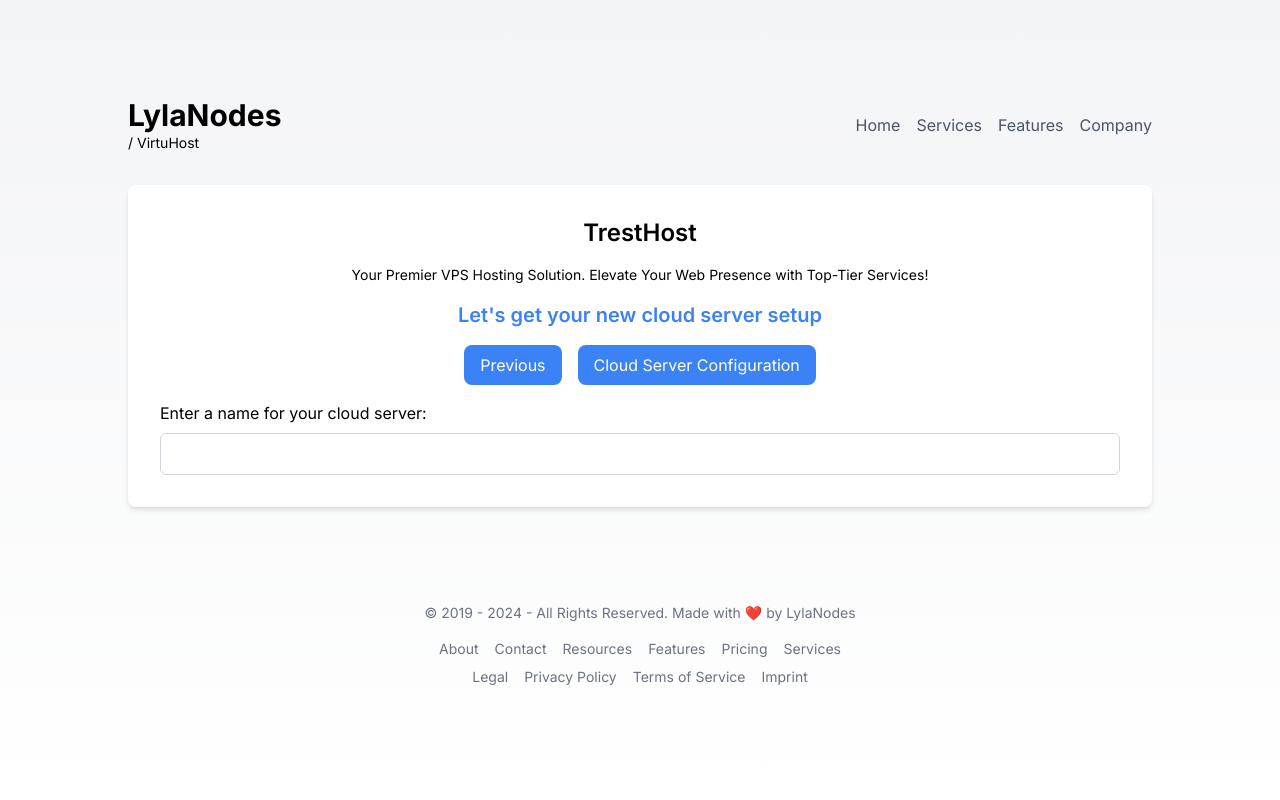
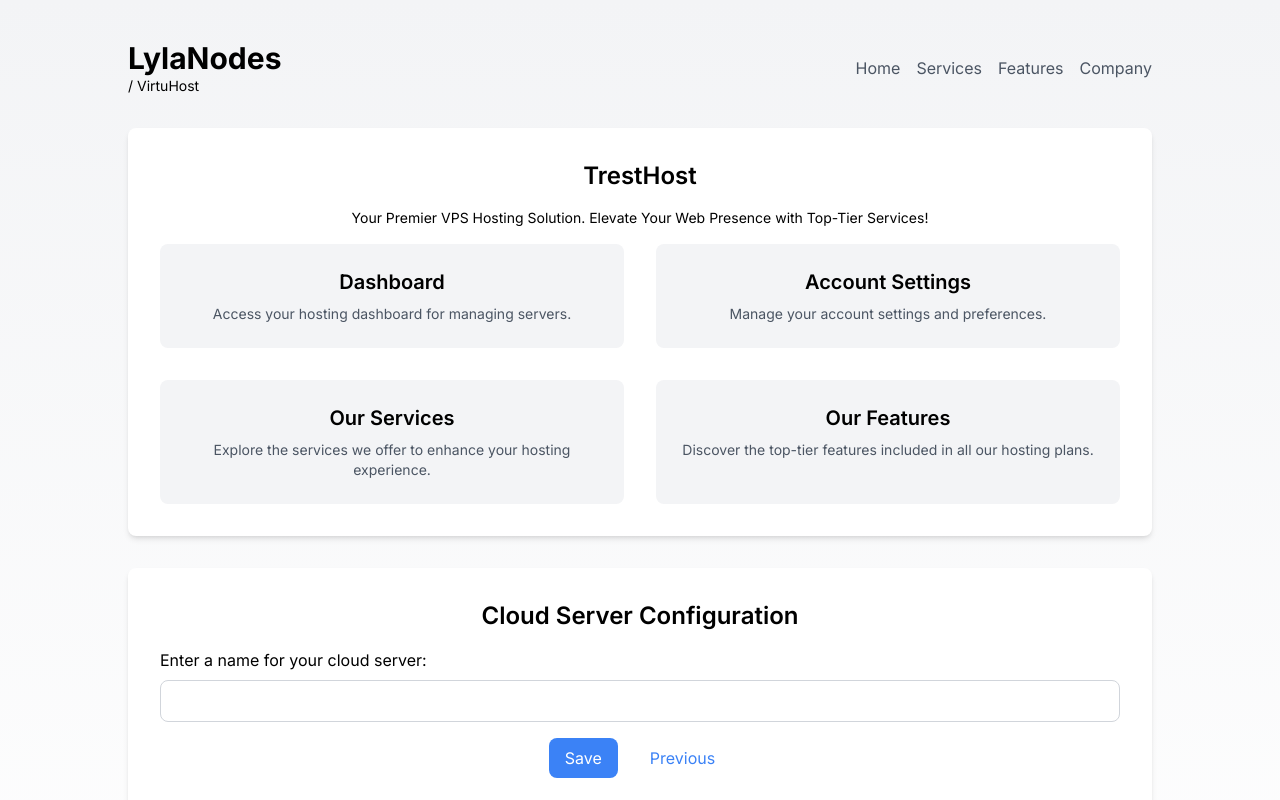
Before and after one commit to vekalmao/vpswebsite, a Next.js app: page / in a window 1280 px wide. Both pictures are taken after a click on the button "Create Cloud Server". Shown: the top 800 px of the page. Built offline with nearby package versions, Linux system fonts and the light colour scheme.

Commit message:
Update page.tsx

```diff
--- a/app/page.tsx
+++ b/app/page.tsx
@@ -1,19 +1,12 @@
-import React from 'react'; // Import React
+import React from 'react';
 
 export default function Home() {
-  const [step, setStep] = React.useState(1); // State to manage steps
+  const [step, setStep] = React.useState(1);
 
-  // Function to handle clicking "Create Cloud Server" button
   const handleCreateCloud = () => {
-    setStep(2); // Proceed to step 2
+    setStep(2);
   };
 
-  // Function to handle clicking "Previous" button
-  const handlePrevious = () => {
-    setStep(1); // Go back to step 1
-  };
-
-  // Rendering based on step
   return (
     <main className="flex flex-col items-center justify-center min-h-screen p-10 bg-gradient-to-b from-gray-100 to-white dark:from-gray-800 dark:to-gray-900">
       {/* Header */}
@@ -36,30 +29,52 @@ export default function Home() {
       <section className="w-full max-w-5xl bg-white rounded-lg p-8 shadow-md mb-8 text-center">
         <h2 className="text-2xl font-semibold mb-4">TrestHost</h2>
         <p className="text-sm mb-4">Your Premier VPS Hosting Solution. Elevate Your Web Presence with Top-Tier Services!</p>
+        <div className="grid grid-cols-2 gap-8">
+          <a href="#" className="bg-gray-100 rounded-lg p-6 hover:bg-gray-200 transition duration-300">
+            <h3 className="text-xl font-semibold mb-2">Dashboard</h3>
+            <p className="text-sm text-gray-600">Access your hosting dashboard for managing servers.</p>
+          </a>
+          <a href="#" className="bg-gray-100 rounded-lg p-6 hover:bg-gray-200 transition duration-300">
+            <h3 className="text-xl font-semibold mb-2">Account Settings</h3>
+            <p className="text-sm text-gray-600">Manage your account settings and preferences.</p>
+          </a>
+          <a href="#" className="bg-gray-100 rounded-lg p-6 hover:bg-gray-200 transition duration-300">
+            <h3 className="text-xl font-semibold mb-2">Our Services</h3>
+            <p className="text-sm text-gray-600">Explore the services we offer to enhance your hosting experience.</p>
+          </a>
+          <a href="#" className="bg-gray-100 rounded-lg p-6 hover:bg-gray-200 transition duration-300">
+            <h3 className="text-xl font-semibold mb-2">Our Features</h3>
+            <p className="text-sm text-gray-600">Discover the top-tier features included in all our hosting plans.</p>
+          </a>
+        </div>
+      </section>
 
-        {/* Render based on step */}
-        {step === 1 && (
-          <button className="bg-blue-500 text-white px-4 py-2 rounded-lg hover:bg-blue-600" onClick={handleCreateCloud}>
+      {/* Cloud Server Setup Section */}
+      {step === 1 && (
+        <section className="w-full max-w-5xl bg-white rounded-lg p-8 shadow-md mb-8 text-center">
+          <h2 className="text-2xl font-semibold mb-4">Let's Get Your New Cloud Server Setup</h2>
+          <button className="bg-blue-500 text-white px-4 py-2 rounded-lg hover:bg-blue-600 transition duration-300" onClick={handleCreateCloud}>
             Create Cloud Server
           </button>
-        )}
+        </section>
+      )}
 
-        {step === 2 && (
-          <div>
-            <h3 className="text-xl font-semibold mb-4 text-blue-500">Let's get your new cloud server setup</h3>
-            <button className="bg-blue-500 text-white px-4 py-2 rounded-lg hover:bg-blue-600 mr-4" onClick={handlePrevious}>
-              Previous
-            </button>
-            <button className="bg-blue-500 text-white px-4 py-2 rounded-lg hover:bg-blue-600">
-              Cloud Server Configuration
-            </button>
-            <div className="mt-4">
-              <label htmlFor="serverName" className="block text-left mb-2">Enter a name for your cloud server:</label>
-              <input type="text" id="serverName" name="serverName" className="border border-gray-300 px-3 py-2 rounded-md w-full" />
-            </div>
+      {/* Cloud Server Configuration Section */}
+      {step === 2 && (
+        <section className="w-full max-w-5xl bg-white rounded-lg p-8 shadow-md mb-8 text-center">
+          <h2 className="text-2xl font-semibold mb-4">Cloud Server Configuration</h2>
+          <div className="mb-4">
+            <label className="block text-left mb-2">Enter a name for your cloud server:</label>
+            <input type="text" className="border border-gray-300 rounded-lg px-3 py-2 w-full" />
           </div>
-        )}
-      </section>
+          <button className="bg-blue-500 text-white px-4 py-2 rounded-lg hover:bg-blue-600 transition duration-300">
+            Save
+          </button>
+          <button className="text-blue-500 px-4 py-2 rounded-lg ml-4 hover:text-blue-600 transition duration-300" onClick={() => setStep(1)}>
+            Previous
+          </button>
+        </section>
+      )}
 
       {/* Footer */}
       <footer className="mt-16 mb-4 text-center text-gray-500 text-sm">
```
